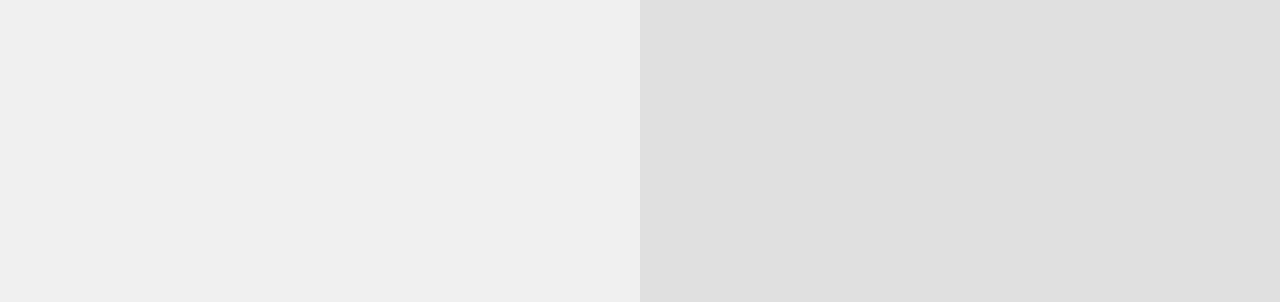
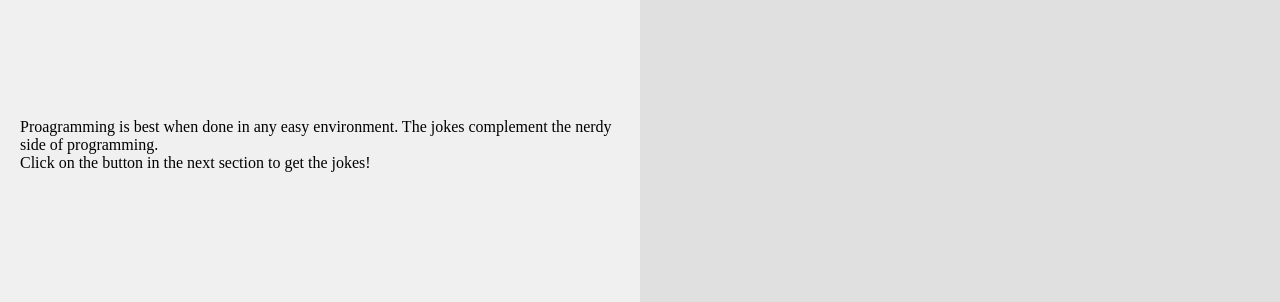
Before and after one commit to kenyansa/demoAppRandom_joke, a plain HTML site: page index.html in a window 1280 px wide. Shown: the part 498-800 px from the top of the page. Drawn offline with Linux system fonts and the light colour scheme.

Commit message:
create README and update some div

```diff
--- a/index.html
+++ b/index.html
@@ -25,6 +25,7 @@
       <h2>Welcome to Tech Info & Jokes!</h2>
       <p>Explore the latest in technology and enjoy some programming humor.</p>
       <img src="https://i.gifer.com/JxUA.gif" alt="Tech GIF">
+      <p>Proagramming is best when done in any easy environment. The jokes complement the nerdy side of programming. <br> Click on the button in the next section to get the jokes!</p>
     </section>
     <section id="joke-generator">
       <h2 id="header2">Programming Joke Generator</h2>
```
Also changed, not shown: 1 other file.
